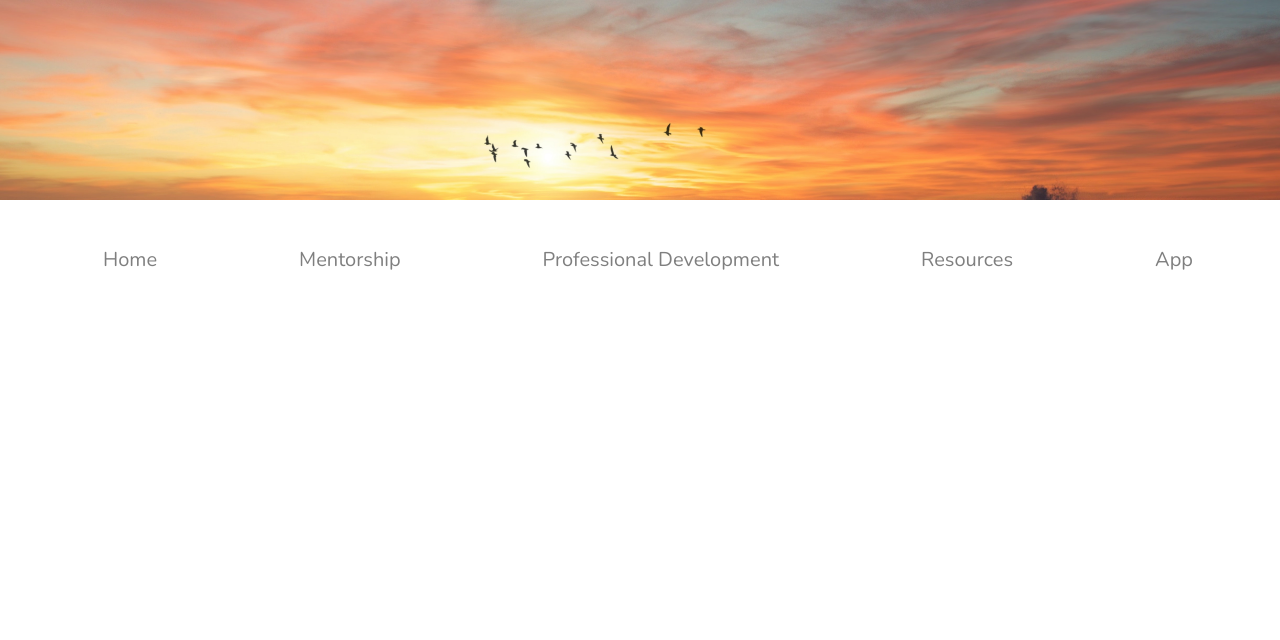
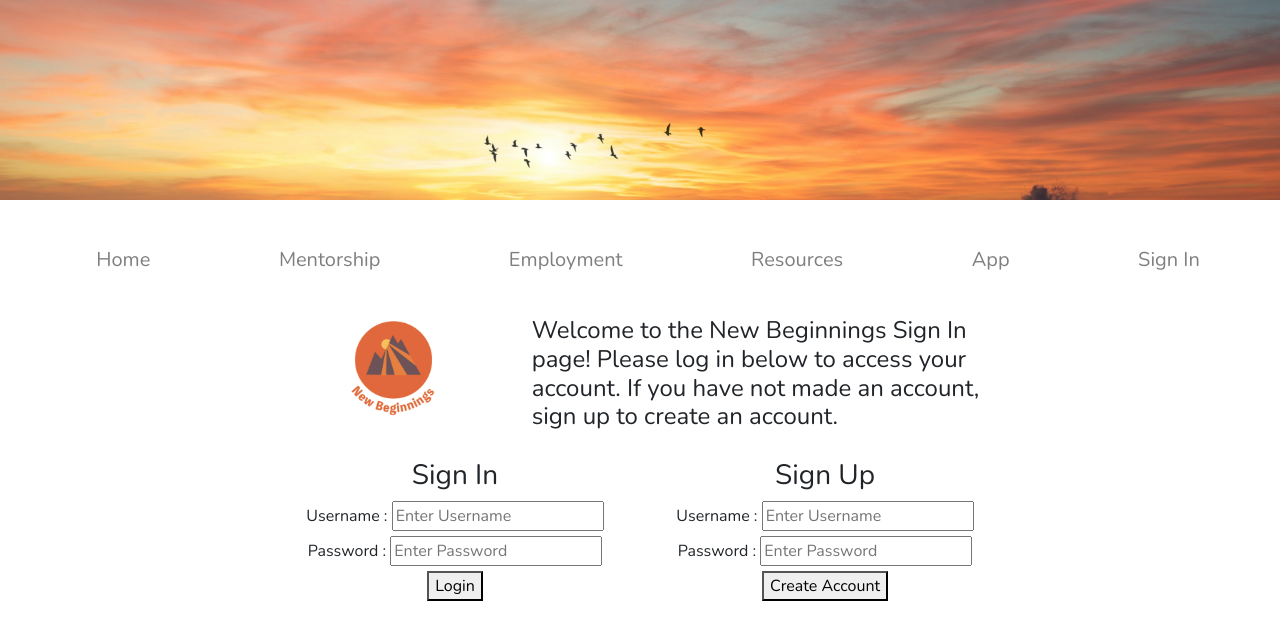
Before and after one commit to shrilpatel/newbegweb, a React (Create React App) app: page /#/signin in a window 1280 px wide. Shown: the top 640 px of the page. Built offline with nearby package versions, Linux system fonts and the light colour scheme.

Commit message:
updates gd1

```diff
--- a/src/App.js
+++ b/src/App.js
@@ -4,8 +4,9 @@ import { Nav, Container, Jumbotron} from 'react-bootstrap';
 import {HashRouter as Router, Route, Switch, Link } from 'react-router-dom';
 import {Mentorship} from './components/Mentorship';
 import {Resources} from './components/Resources';
-import {ProfDev} from './components/ProfDev';
+import {Employment} from './components/Employment';
 import {MobileApp} from './components/MobileApp';
+import {SignIn} from './components/SignIn';
 import {Home} from './components/Home';
 import { NavigationBar } from './components/NavigationBar';
 import { Helmet } from 'react-helmet';
@@ -30,8 +31,9 @@ class App extends Component {
          <Route path = "/" exact component = {Home} />
          <Route path = "/mentorship" exact component = {Mentorship} />
          <Route path = "/resources" exact component = {Resources} />
-         <Route path = "/profdev" exact component = {ProfDev} />
+         <Route path = "/employment" exact component = {Employment} />
          <Route path = "/mobileapp" exact component = {MobileApp} />
+         <Route path = "/signin" exact component = {SignIn} />
 
         </Router>
       </Container>
--- /dev/null
+++ b/src/components/Employment.js
@@ -0,0 +1,11 @@
+import React, {Component} from 'react';
+
+export class Employment extends Component {
+    render () {
+        return (
+            <div>
+                <p> Here are some courses for professional development</p>
+            </div>
+        )
+    }
+}
--- a/src/components/Home.js
+++ b/src/components/Home.js
@@ -22,8 +22,8 @@ export class Home extends Component {
                     <p> (include image of this with ahref) Studies show that mentorship is helpful...Click here to connect with some of our mentors who have had succesful careers after reentry.</p>
                     </Col>
 
-                    <Col sm = "4" className = "centered"> <h5> Professional Development</h5>
-                    <Nav.Item><Nav.Link as = {Link} to = "/profdev"><img src = {briefcase} height = {50}></img></Nav.Link></Nav.Item>
+                    <Col sm = "4" className = "centered"> <h5> Employment</h5>
+                    <Nav.Item><Nav.Link as = {Link} to = "/employment"><img src = {briefcase} height = {50}></img></Nav.Link></Nav.Item>
                     <p>(ahref image) Here you can find a cirrciulum designed to help with things like networking, touching up your resume, budgeting, etc. </p></Col>
 
                     <Col sm = "4" className = "centered"> <h5>Resources</h5>
--- a/src/components/NavigationBar.js
+++ b/src/components/NavigationBar.js
@@ -1,7 +1,7 @@
 import React from "react";
 import {Button, Nav, Navbar, Row, Col} from "react-bootstrap";
 import {Link, HashRouter as Router} from "react-router-dom";
-
+import "../styles.css";
 export const NavigationBar = () => (
 
   <Navbar expand = "lg">
@@ -16,10 +16,10 @@ export const NavigationBar = () => (
 
       <Nav.Item><Nav.Link as = {Link} to = "/"><h5>Home</h5></Nav.Link></Nav.Item>
       <Nav.Item><Nav.Link as = {Link} to = "/mentorship"><h5>Mentorship</h5></Nav.Link></Nav.Item>
-      <Nav.Item><Nav.Link as = {Link} to = "/profdev"><h5>Professional Development</h5></Nav.Link></Nav.Item>
+      <Nav.Item><Nav.Link as = {Link} to = "/employment"><h5>Employment</h5></Nav.Link></Nav.Item>
       <Nav.Item><Nav.Link as = {Link} to = "/resources"><h5>Resources</h5></Nav.Link></Nav.Item>
       <Nav.Item><Nav.Link as = {Link} to = "/app"><h5>App</h5></Nav.Link></Nav.Item>
-
+      <Nav.Item><Nav.Link as = {Link} to = "/signin"><h5>Sign In</h5></Nav.Link></Nav.Item>
 
       </Router>
     </Nav>
--- /dev/null
+++ b/src/components/SignIn.js
@@ -0,0 +1,42 @@
+import React, {Component} from 'react';
+import {Row, Col, Nav} from 'react-bootstrap';
+import logo from '../assets/logo.png';
+import '../styles.css'
+export class SignIn extends Component {
+    render () {
+        return (
+            <div class = "signin_padding">
+                <Row>
+                <Col sm = "4"><center><img src = {logo} height = {100} ></img></center></Col>
+                <Col><h4>Welcome to the New Beginnings Sign In page! Please log in below to access your account. If you have not made an account, sign up to create an account.</h4></Col>
+                </Row>
+                <div class = "space20"></div>
+                <Row>
+                  <Col><center> <h3> Sign In </h3> </center> </Col>
+                  <Col><center> <h3> Sign Up </h3> </center> </Col>
+                </Row>
+                <center>
+                <Row>
+                    <Col><label>Username : </label>   <input type="text" placeholder="Enter Username" name="username" required></input> </Col>
+                    <Col><label>Username : </label>   <input type="text" placeholder="Enter Username" name="username" required></input> </Col>
+                </Row>
+                <Row>
+                <Col><label>Password : </label>   <input type="password" placeholder="Enter Password" name="password" required></input></Col>
+                <Col><label>Password : </label>   <input type="password" placeholder="Enter Password" name="password" required></input></Col>
+                </Row>
+                <Row><Col><button type="submit">Login</button></Col>
+                <Col><button type="submit">Create Account</button></Col>
+                </Row>
+                </center>
+                <form>
+
+
+
+
+
+                </form>
+
+            </div>
+        )
+    }
+}
--- a/src/styles.css
+++ b/src/styles.css
@@ -21,3 +21,12 @@ body {
   position: relative;
   z-index: -2;
 }
+
+.signin_padding{
+    padding-right: 200px;
+    padding-left: 200px;
+}
+.navbar{
+    position: sticky;
+    top: 0;
+}
```
Also changed, not shown: src/assets/logo.png (added).
